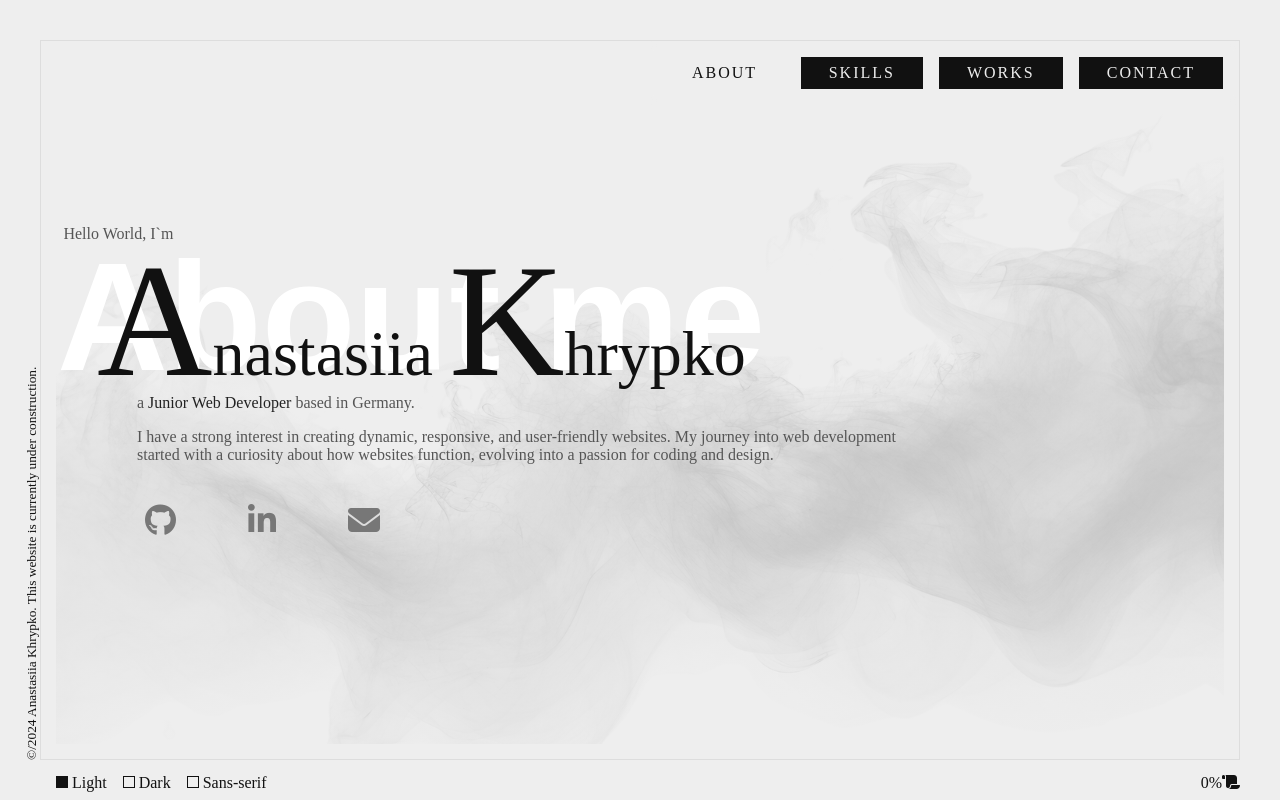
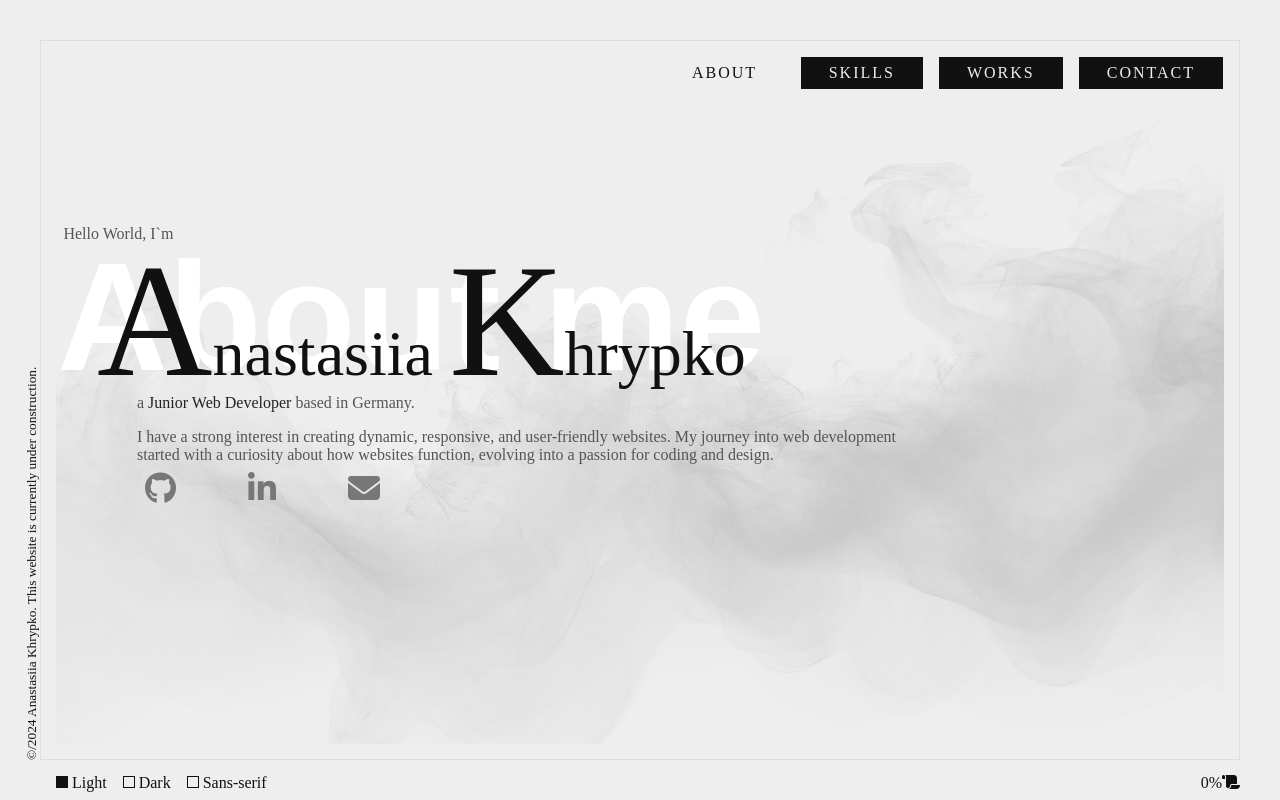
Before and after one commit to iamstasiia/WebArtistry-by-AK, a React (Vite) app: page / in a window 1280 px wide. Built offline with nearby package versions, Linux system fonts and the light colour scheme; a web font is replaced by a local one.

Commit message:
first-link bug fixed

```diff
--- a/src/components/content/NetworkLinks.comp.jsx
+++ b/src/components/content/NetworkLinks.comp.jsx
@@ -5,7 +5,7 @@ const NetworkLinksComponent = () => {
                 <li>
                     <a href="https://github.com/iamstasiia" target="_blank">
                         <i className="fa-brands fa-github"></i>
-                        <span className="tooltip">github.com/iamstasiia</span>
+                        <span className="tooltip first-link">github.com/iamstasiia</span>
                     </a>
                 </li>
                 <li>
@@ -17,7 +17,7 @@ const NetworkLinksComponent = () => {
                 <li>
                     <a href="mailto:a.khrypko.work@gmail.com">
                         <i className="fa-solid fa-envelope"></i>
-                        <span className="tooltip">a.khrypko.work@gmail.com</span>
+                        <span className="tooltip">a.khrypko.work @gmail.com</span>
                     </a>
                 </li>
             </ul>
--- a/src/styles/_network-links.scss
+++ b/src/styles/_network-links.scss
@@ -1,5 +1,4 @@
 .network-links {
-    margin-top: 2rem;
     margin-left: 5rem;
 
     ul {
@@ -14,8 +13,9 @@
             align-items: center;
             overflow: hidden;
             padding: 0.5rem;
+            padding-right: 4rem;
             transition: all 0.5s;
-            padding-right: 4rem;
+            word-spacing: -6px;
 
             &:hover {
                 color: var(--color-0);
@@ -27,6 +27,10 @@
                     width: 16rem;
                     padding-left: 1rem;
                     text-wrap: nowrap;
+                }
+
+                .first-link {
+                    width: 12rem;
                 }
             }
 
```
